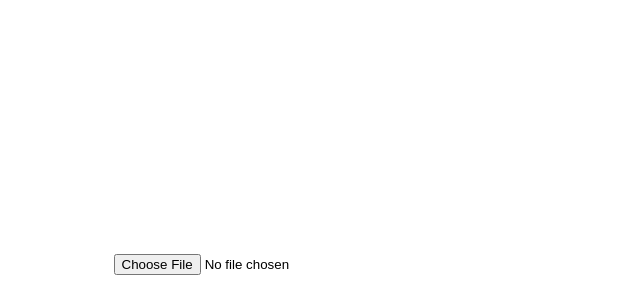
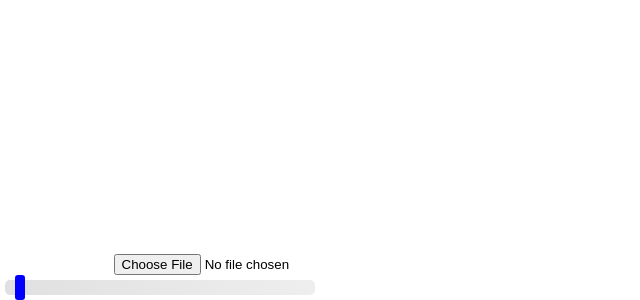
Before and after one commit to DzabievaAA/PhotoEditor, a React (Create React App) app: page / in a window 1280 px wide. Shown: the part 531-831 px from the top of the page, without its empty margins (0-640 px from the left). Before the commit the page ends 806 px from the top, so only its background shows below. Built offline with nearby package versions, Linux system fonts and the light colour scheme.

Commit message:
slider no point

```diff
--- a/src/App.js
+++ b/src/App.js
@@ -1,12 +1,14 @@
 import React from 'react';
 import './App.css';
 import WorkSpace from './WorkSpace/WorkSpace.jsx';
+import Slider from './Slider/Slider';
 
 
 function App() {
   return (
   <div className="App">
       <WorkSpace/>
+      <Slider/>
     </div>
   );
 }
--- /dev/null
+++ b/src/Slider/Slider.jsx
@@ -0,0 +1,48 @@
+import React, {useRef, useEffect} from 'react';
+import style from './Slider.module.css';
+
+
+function Slider () {
+
+const thumbRef = useRef(null);
+const sliderRef = useRef(null);
+
+useEffect(() => {
+    let slider = sliderRef.current;
+    let thumb = thumbRef.current;
+    thumb.onmousedown = function (event) {
+        event.preventDefault();
+        let shiftX = event.clientX - thumb.getBoundingClientRect().left;
+        document.addEventListener('mousemove', onMouseMove);
+        document.addEventListener('mouseup', onMouseUp);
+
+        function onMouseMove (event) {
+             let newLeft = event.clientX - shiftX - slider.getBoundingClientRect().left;
+                 if(newLeft < 0) {
+                     newLeft = 0;
+                    }
+             let rightEdge = slider.offsetWidth - thumb.offsetWidth;
+                 if (newLeft > rightEdge) {
+                     newLeft = rightEdge;
+                 }
+             thumb.style.left = newLeft + 'px';
+             }
+            function onMouseUp() {
+                 document.removeEventListener('mouseup', onMouseUp);
+                 document.removeEventListener('mousemove', onMouseMove);
+             }
+         }
+
+     thumb.ondragstart = () => {
+         return false;
+     };
+
+});
+    return <div>
+        <div ref={sliderRef} className={style.slider}>
+            <div ref={thumbRef} className={style.thumb}></div>
+        </div>
+    </div>
+}
+
+export default Slider;
--- /dev/null
+++ b/src/Slider/Slider.module.css
@@ -0,0 +1,19 @@
+.slider {
+    border-radius: 5px;
+    background: #E0E0E0;
+    background: linear-gradient(to right, #E0E0E0, #EEEEEE);
+    width: 310px;
+    height: 15px;
+    margin: 5px;
+  }
+
+  .thumb {
+    width: 10px;
+    height: 25px;
+    border-radius: 3px;
+    position: relative;
+    left: 10px;
+    top: -5px;
+    background: blue;
+    cursor: pointer;
+  }
```
